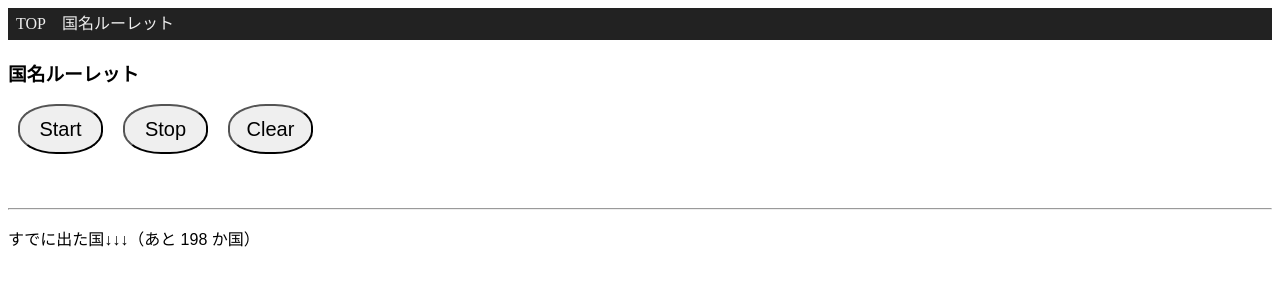
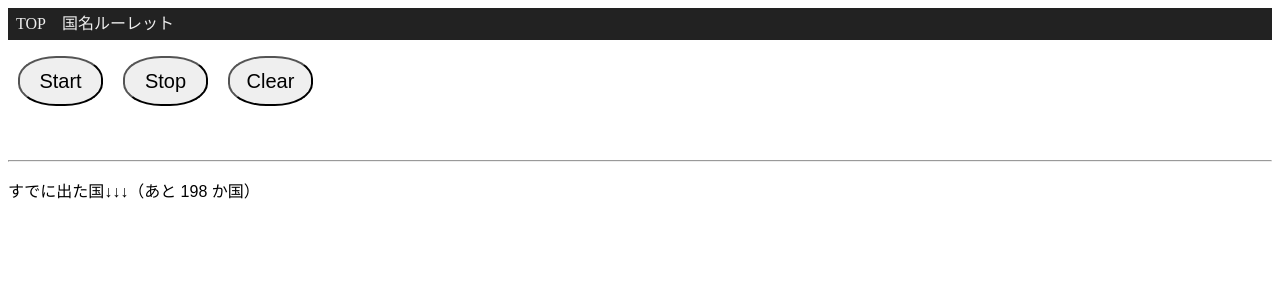
Before and after one commit to baum9chen/webapp-vue, a Nuxt app: page /Country in a window 1280 px wide. Shown: the top 300 px of the page. Built offline with nearby package versions, Linux system fonts and the light colour scheme.

Commit message:
スタイルの修正

```diff
--- a/pages/Country.vue
+++ b/pages/Country.vue
@@ -1,6 +1,5 @@
 <template>
   <div class="container">
-    <h3 class="title">国名ルーレット</h3>
     <div class="content">
       <p>
         <button class="roulette-btn" @click="start_roulette">Start</button>
@@ -11,9 +10,11 @@
       <p class="content-countryflag">
         <img :src="roulette_img" />
       </p>
-      <hr />
+    </div>
+    <hr />
+    <div class="content">
       <p>すでに出た国↓↓↓（あと {{ countries.length }} か国）</p>
-      <p class="coutries_already">
+      <p class="content-countries_already">
         <ul>
           <li v-for="item in countries_already" :key="item.name">{{ item.name }}</li>
         </ul>
@@ -118,4 +119,7 @@ p.content-country {
   font-weight: bold;
   font-size: 1.25em;
 }
+p.content-countries_already ul li {
+  font-size: 0.75em;
+}
 </style>
```
